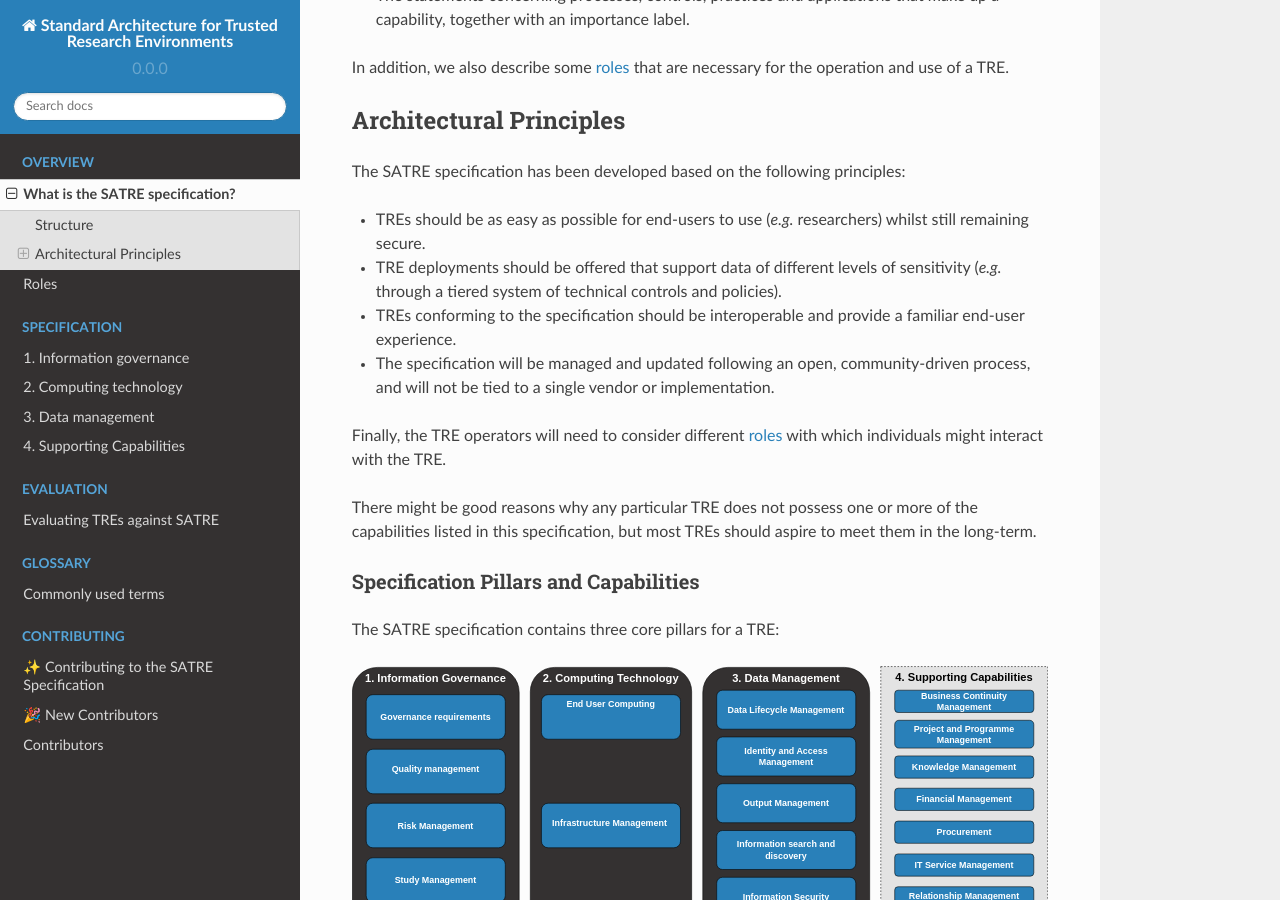
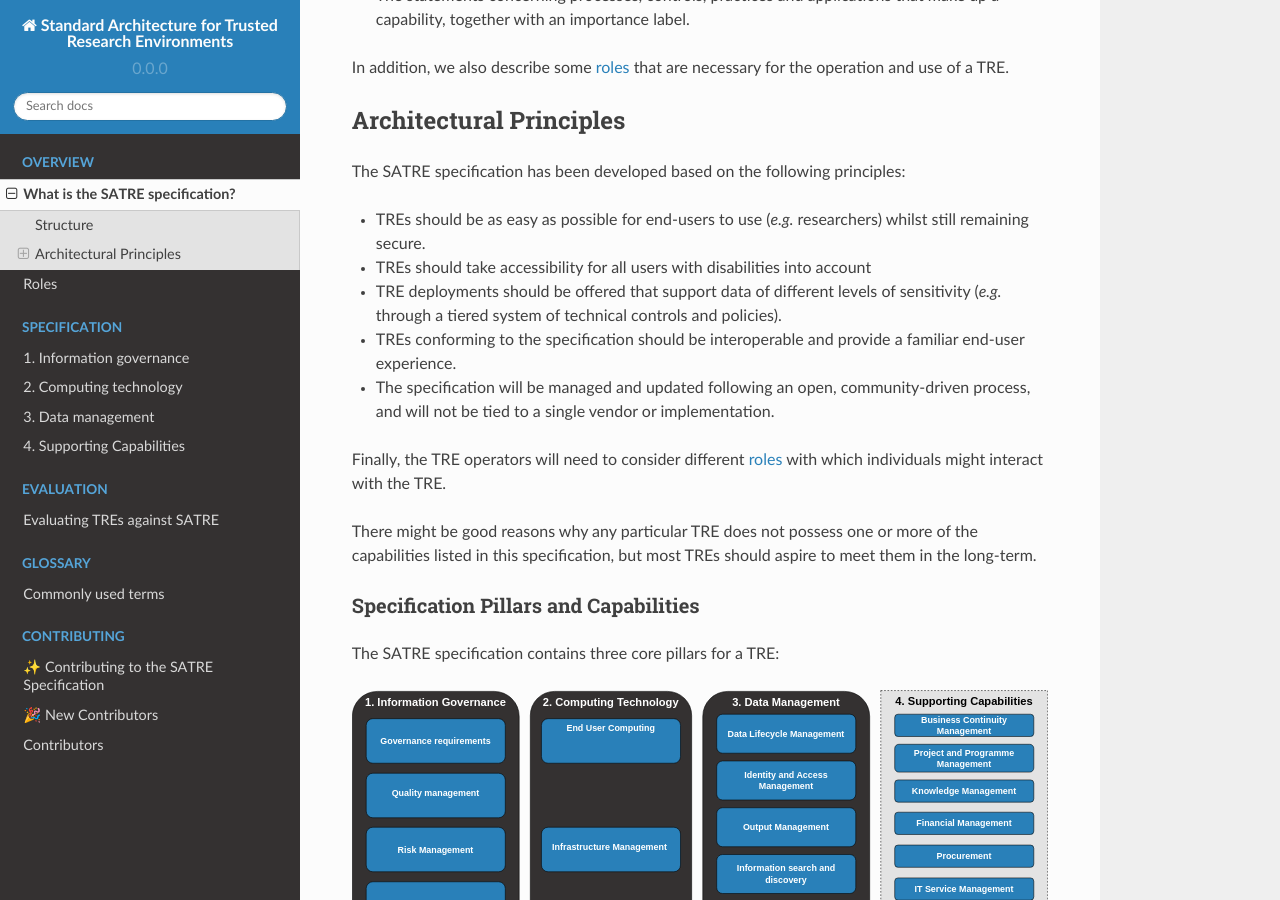
Before and after one commit to sa-tre/satre-specification, a Sphinx documentation site: the page built from docs/source/specification.md, in a window 1280 px wide and 900 px high, scrolled down 1780 px. Built offline with Sphinx 7.4.7 and the Read the Docs theme 2.0.0, drawn with Linux system fonts in a browser that asks for light colours.

Commit message:
:truck: Move accessibility into principles

```diff
--- a/docs/source/specification.md
+++ b/docs/source/specification.md
@@ -66,6 +66,7 @@ In addition, we also describe some {ref}`roles <satre_roles>` that are necessary
 The SATRE specification has been developed based on the following principles:
 
 - TREs should be as easy as possible for end-users to use (_e.g._ researchers) whilst still remaining secure.
+- TREs should take accessibility for all users with disabilities into account
 - TRE deployments should be offered that support data of different levels of sensitivity (_e.g._ through a tiered system of technical controls and policies).
 - TREs conforming to the specification should be interoperable and provide a familiar end-user experience.
 - The specification will be managed and updated following an open, community-driven process, and will not be tied to a single vendor or implementation.
```
